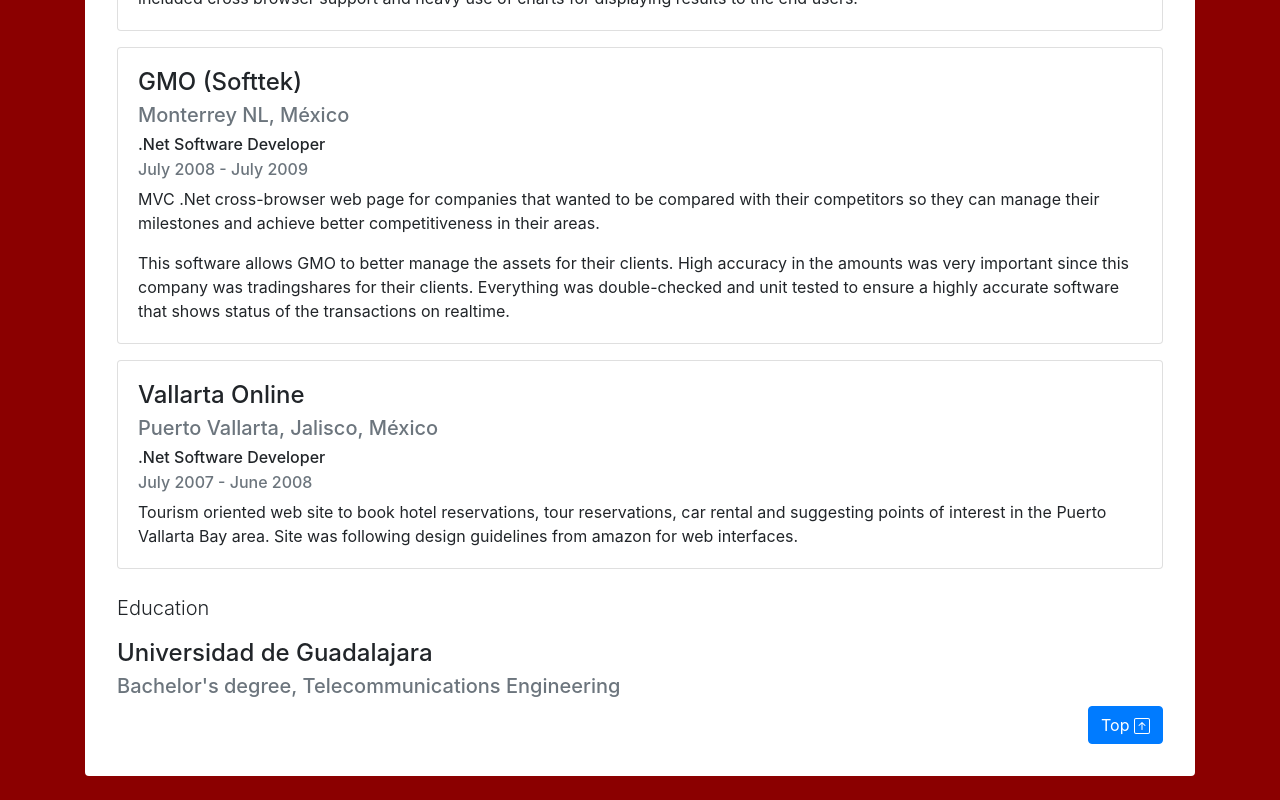
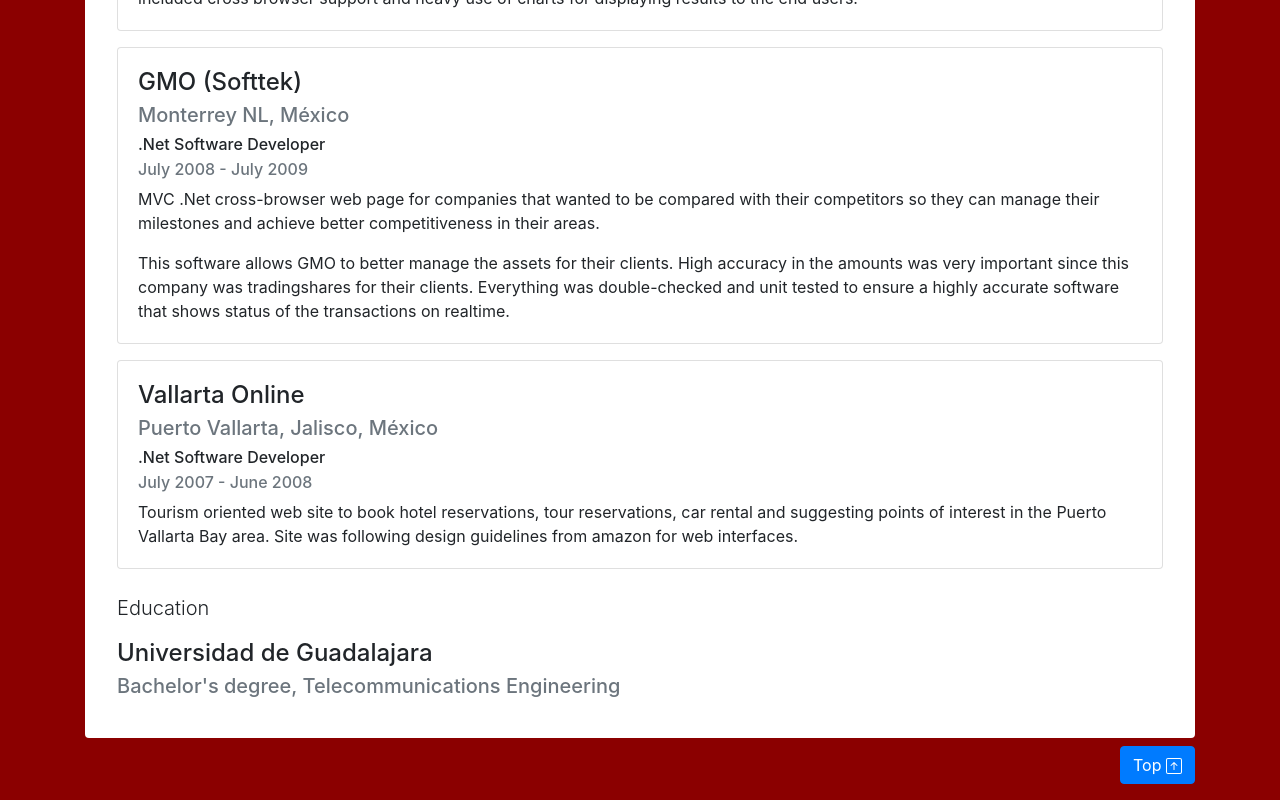
Before and after one commit to rogithub/cv, a Vue app: page /#/index in a window 1280 px wide. Shown: the part 1249-2049 px from the top of the page. Built offline with nearby package versions, Linux system fonts and the light colour scheme.

Commit message:
moving button out of content

```diff
--- a/src/views/index.vue
+++ b/src/views/index.vue
@@ -15,7 +15,7 @@ div.cv {
 
 <template>
   <div class="container">
-    <div class="cv rounded mb-4">
+    <div class="cv rounded mb-2">
       <h1 class="display-4">Rodrigo Jiménez</h1>
       <p class="lead">Software developer</p>
 
@@ -219,8 +219,9 @@ div.cv {
           Bachelor's degree, Telecommunications Engineering
         </h5>
       </div>
+    </div>
 
-      <div class="text-right">
+    <div class="text-right mb-2">
       <a class="btn btn-primary" href="#" role="button">
         Top
         <svg
@@ -243,5 +244,4 @@ div.cv {
       </a>
     </div>
   </div>
-  </div>
 </template>
```
Lines whose indentation alone changed are shown as unchanged.
